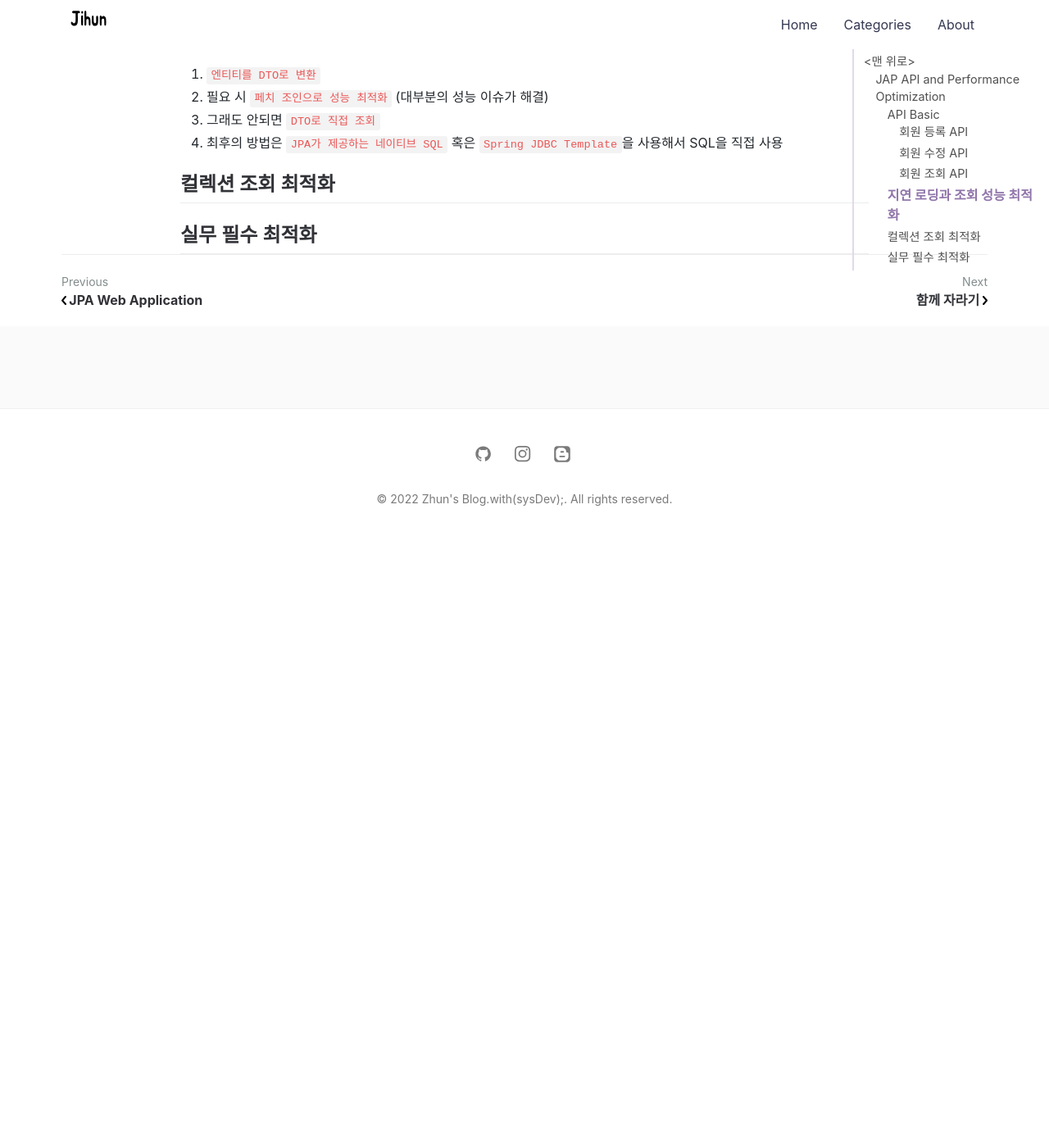
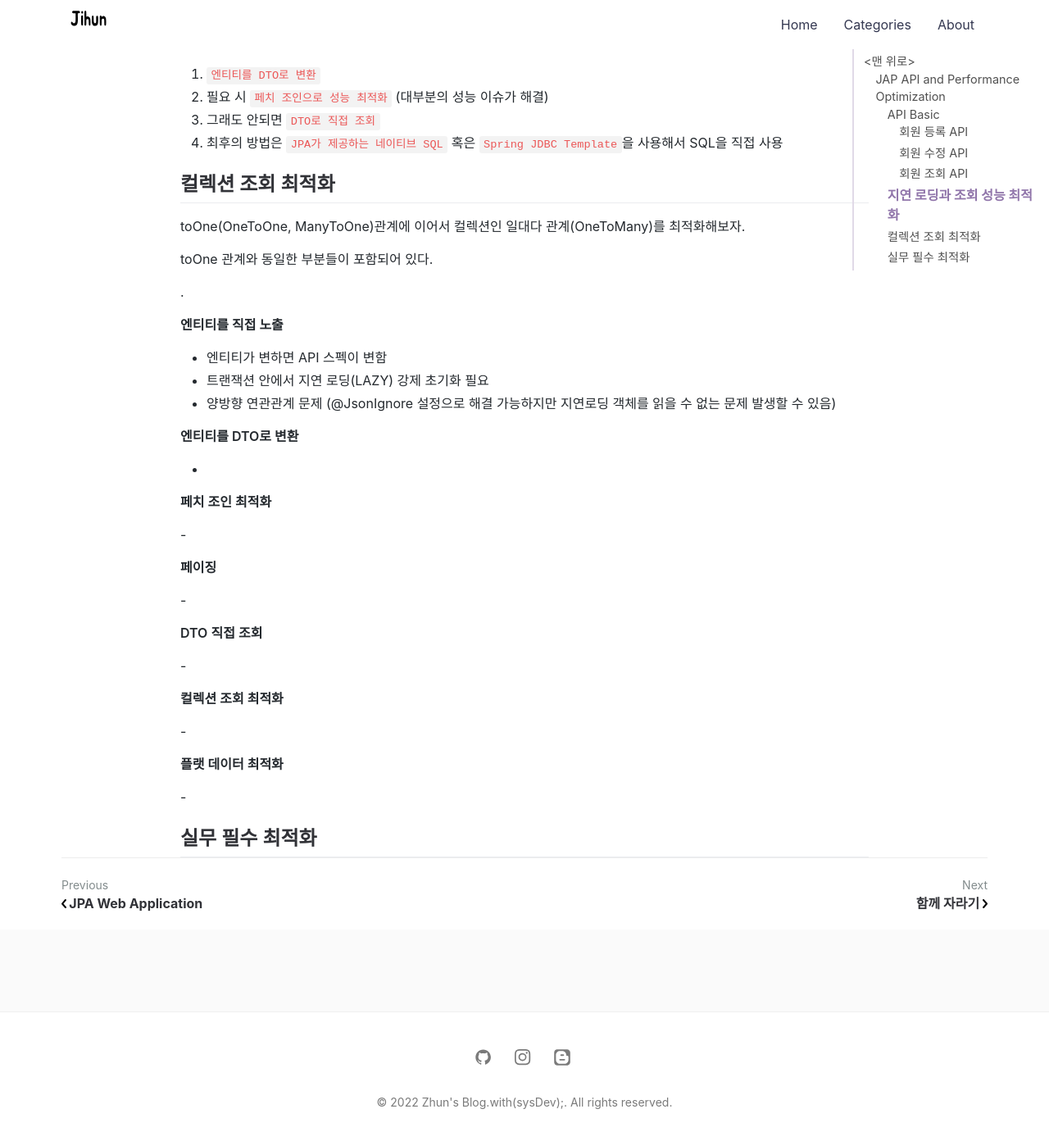
Before and after one commit to jihunparkme/jihunparkme.github.io, a Jekyll site: the page built from _posts/2022-05-24-JPA-API-and-performance-optimization.md, in a window 1280 px wide and 1400 px high, scrolled down 4865 px. Shown: the top 1392 px of the window at 82% size. Built offline with Jekyll 4.4.1, drawn with Linux system fonts in a browser that asks for light colours; nearby versions of some CDN libraries; comment, search, counter and statistics services are not loaded; before the commit the page ends 5529 px from its top, so only the background shows below that; some of the changed text lies outside the part shown.

Commit message:
add: (컬렉션 조회 최적화) 주문 조회 V1: 엔티티 직접 노출

```diff
--- a/_posts/2022-05-24-JPA-API-and-performance-optimization.md
+++ b/_posts/2022-05-24-JPA-API-and-performance-optimization.md
@@ -148,11 +148,11 @@ static class MemberDto {
 
 ## 지연 로딩과 조회 성능 최적화
 
-지연 로딩으로 발생하는 성능 문제를 해결해보자.
+지연 로딩으로 발생하는 성능 문제를 단계적으로 해결해보자.
 
 .
 
-**엔티티를 직접 노출할 경우**
+**엔티티를 직접 노출**
 
 - 순환 참조 문제 발생 `StackOverflowError`
   - @JsonIgnore 설정으로 해결 가능
@@ -209,9 +209,44 @@ public List<OrderSimpleQueryDto> findOrderDtos() {
 1. `엔티티를 DTO로 변환`
 2. 필요 시 `페치 조인으로 성능 최적화` (대부분의 성능 이슈가 해결)
 3. 그래도 안되면 `DTO로 직접 조회`
-4. 최후의 방법은 `JPA가 제공하는 네이티브 SQL` 혹은 `Spring JDBC Template`을 사용해서 SQL을 직접
-사용
+4. 최후의 방법은 `JPA가 제공하는 네이티브 SQL` 혹은 `Spring JDBC Template`을 사용해서 SQL을 직접 사용
 
 ## 컬렉션 조회 최적화
 
+toOne(OneToOne, ManyToOne)관계에 이어서 컬렉션인 일대다 관계(OneToMany)를 최적화해보자.
+
+toOne 관계와 동일한 부분들이 포함되어 있다.
+
+.
+
+**엔티티를 직접 노출**
+
+- 엔티티가 변하면 API 스펙이 변함
+- 트랜잭션 안에서 지연 로딩(LAZY) 강제 초기화 필요
+- 양방향 연관관계 문제 (@JsonIgnore 설정으로 해결 가능하지만 지연로딩 객체를 읽을 수 없는 문제 발생할 수 있음)
+
+**엔티티를 DTO로 변환**
+
+-
+
+**페치 조인 최적화**
+
+-
+
+**페이징**
+
+-
+
+**DTO 직접 조회**
+
+-
+
+**컬렉션 조회 최적화**
+
+-
+
+**플랫 데이터 최적화**
+
+-
+
 ## 실무 필수 최적화
```
